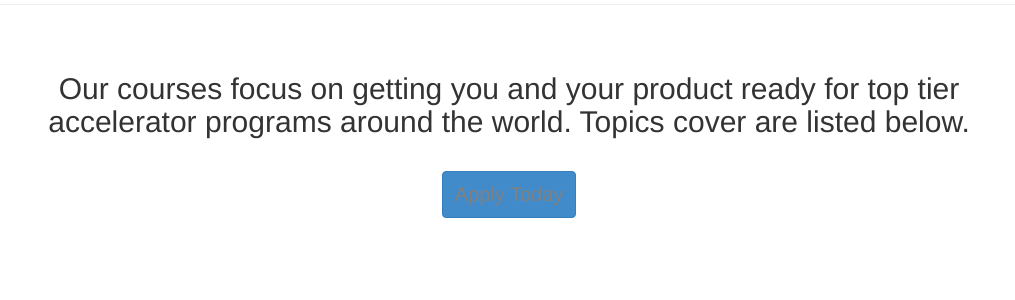
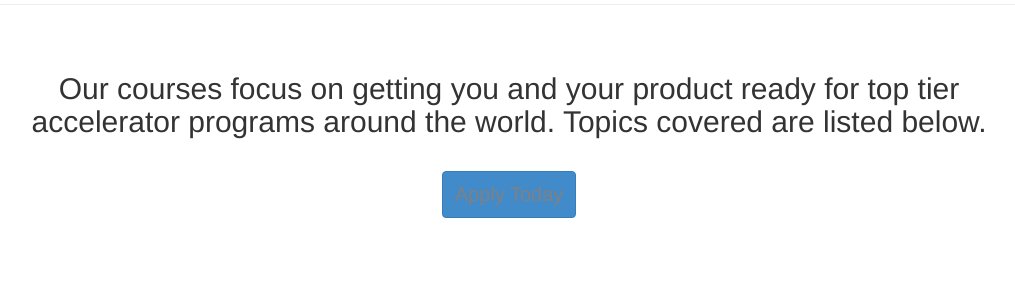
Before and after one commit to gavkearney/SUP_Accelerator, a PHP site: page /courses.php in a window 1280 px wide. Shown: the part 415-715 px from the top of the page, without its empty margins (131-1146 px from the left). Run offline with PHP 8.4, Linux system fonts and the light colour scheme.

Commit message:
topics covered

```diff
--- a/courses.php
+++ b/courses.php
@@ -69,7 +69,7 @@
 
 					<div class="row">
 						<div class="col-sm-10 col-sm-offset-1 message">
-							<h2>Our courses focus on getting you and your product ready for top tier accelerator programs around the world. Topics cover are listed below.</h2><br>
+							<h2>Our courses focus on getting you and your product ready for top tier accelerator programs around the world. Topics covered are listed below.</h2><br>
 							<a href="https://tbca.wufoo.com/forms/boost-preaccelerator-program/" target="_blank" class="btn btn-primary btn-filled">Apply Today</a>
 						</div>
 						<div class="col-sm-12">
```
